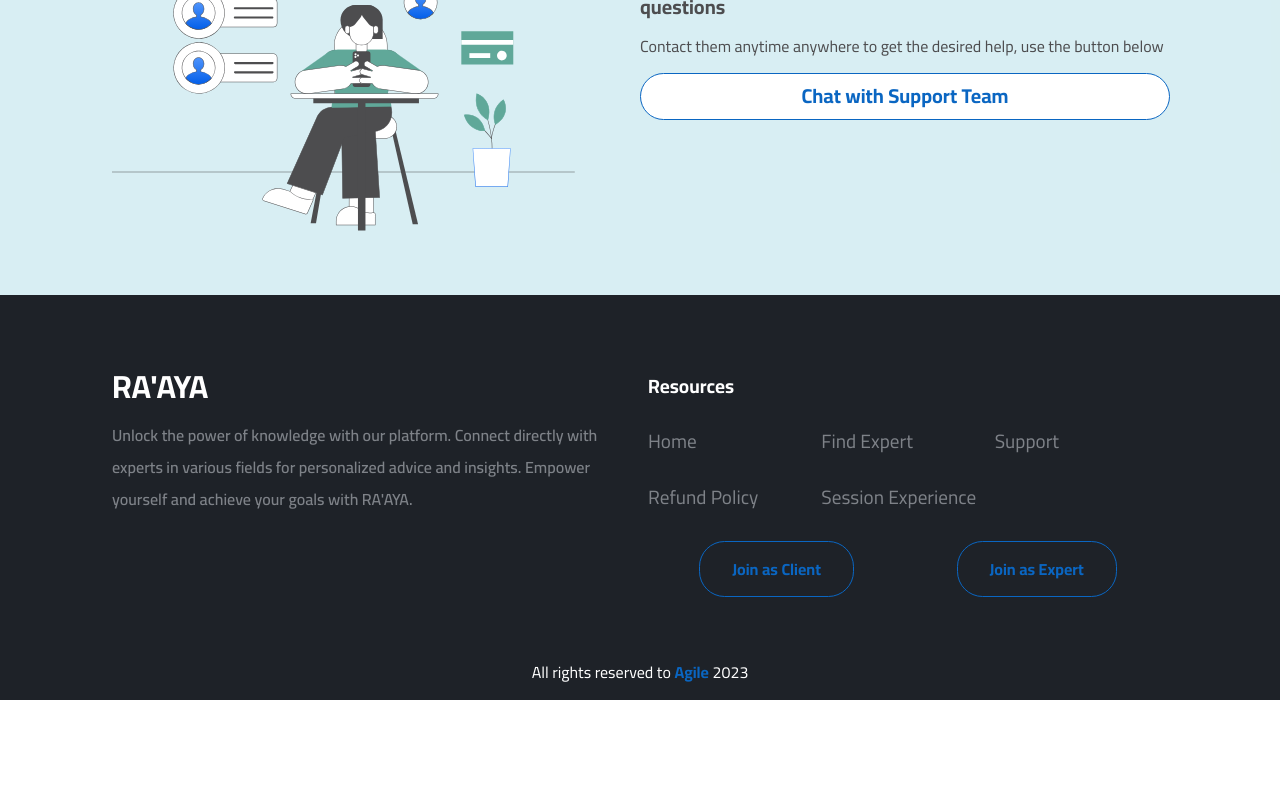
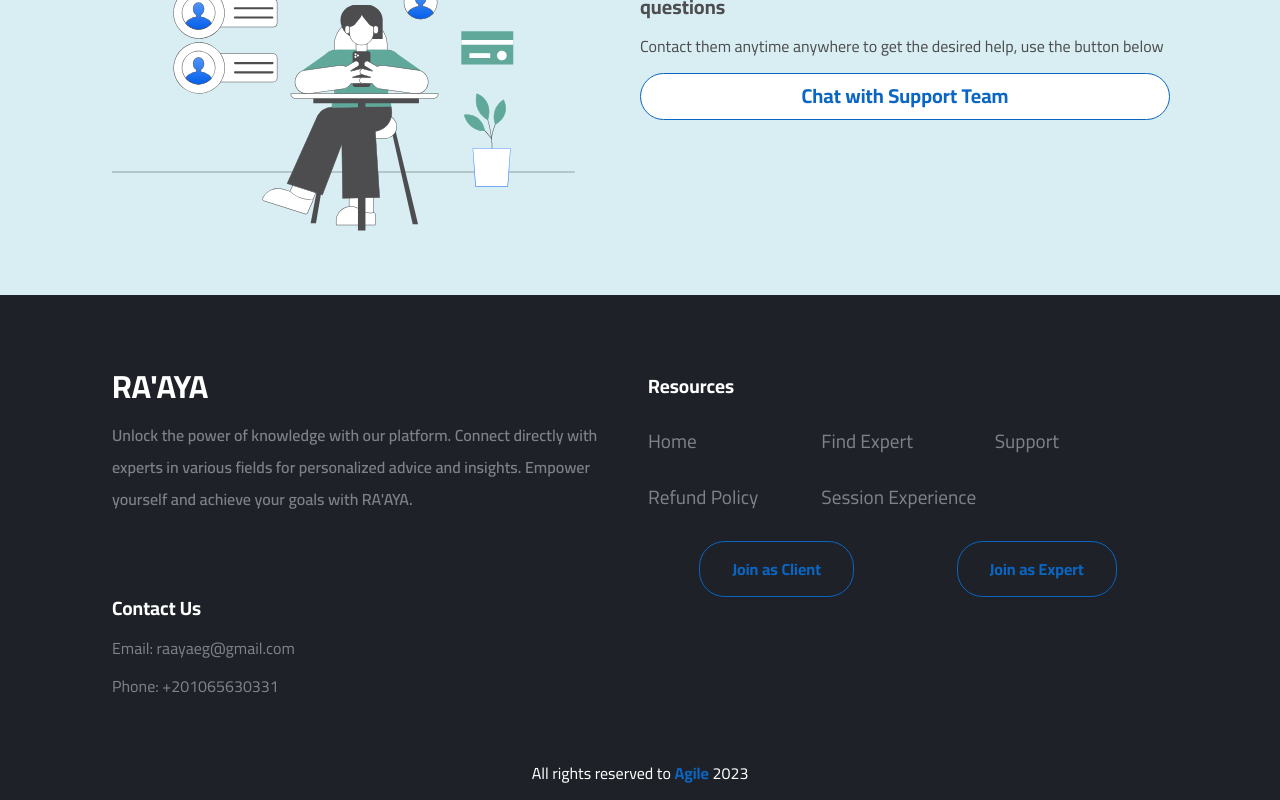
Before and after one commit to OmarShahen/raaya-react, a React (Vite) app: page / in a window 1280 px wide. Shown: the part 2114-2914 px from the top of the page. Before the commit the page ends 2814 px from the top, so only its background shows below. Built offline with nearby package versions, Linux system fonts and the light colour scheme; what @100mslive/react-sdk would draw is missing.

Commit message:
added contact us in footer

```diff
--- a/src/components/footer/footer.css
+++ b/src/components/footer/footer.css
@@ -9,7 +9,7 @@
 }
 
 .footer-logo-container {
-    padding-bottom: 2rem !important;
+    padding-bottom: 0rem !important;
     padding-right: 1rem !important;
 }
 
@@ -65,6 +65,7 @@
 
     .footer-container {
         grid-template-columns: 1fr;
+        row-gap: 2rem;
     }
 
     .footer-links-container div ul {
--- a/src/components/footer/footer.jsx
+++ b/src/components/footer/footer.jsx
@@ -58,6 +58,17 @@ const Footer = () => {
                 <NavLink to="/expert-verification" className="normal-button main-color-text main-color-border bold-text">Join as Expert</NavLink>
             </div>
         </div>
+        <div id="contact-us">
+            <div className="footer-links-container">
+                <strong>Contact Us</strong>
+                <p>
+                    Email: raayaeg@gmail.com
+                </p>
+                <p className="no-space">
+                    Phone: +201065630331
+                </p>
+            </div>
+        </div>
     </div>
     <div className="home-rights-container center">
         <span>
```
